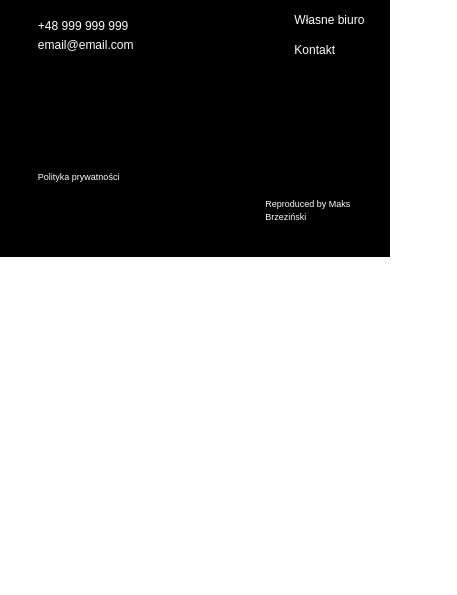
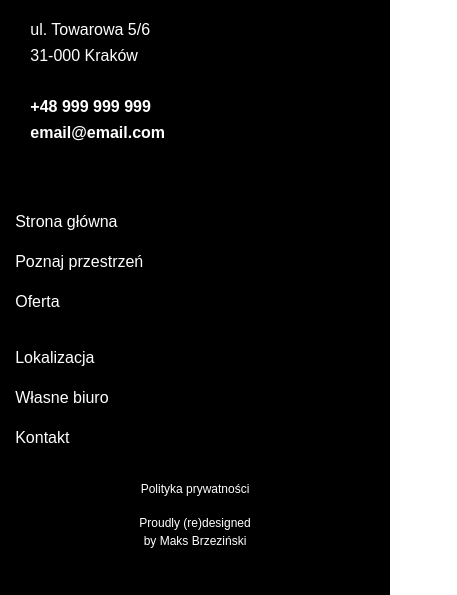
Before and after one commit to maksbrzezinski/OfficeSite, a Gatsby site: page /using-dsg in a window 390 px wide. Shown: the part 564-1159 px from the top of the page, 457 px wide, since content can reach past the window. Before the commit the page ends 844 px from the top, so only its background shows below. Built offline with nearby package versions, Linux system fonts and the light colour scheme; Gatsby itself is replaced by a stand-in of ours.

Commit message:
the whole website done responsive

```diff
--- a/src/components/Footer.jsx
+++ b/src/components/Footer.jsx
@@ -8,12 +8,14 @@ const Footer = () => {
             <h1>LOGO</h1>
             <p>ul. Towarowa 5/6 <br />31-000 Kraków</p>
             <p>+48 999 999 999 <br />email@email.com</p>
-            <p>Polityka prywatności</p>
         </CompanyDetails>
+
+        <p className="policy">Polityka prywatności</p>
+
         <LinksContainer>
             <ul>
                 <li>Strona główna</li>
-                <li class="lower">Poznaj przestrzeń</li>
+                <li>Poznaj przestrzeń</li>
                 <li>Oferta</li>
             </ul>
             <ul>
@@ -22,7 +24,8 @@ const Footer = () => {
                 <li>Kontakt</li>
             </ul>
         </LinksContainer>
-            <p className="reproduced">Reproduced by Maks Brzeziński</p>
+
+        <p className="reproduced">Proudly (re)designed by Maks Brzeziński</p>
     </FooterContainer>
   )
 }
@@ -30,28 +33,67 @@ const Footer = () => {
 export default Footer
 
 const FooterContainer = styled.div`
-    padding: 5vw 11.8vw;
+    position: relative;
     display: flex;
-    position: relative;
     flex-direction: row;
     align-items: center;
     justify-content: start;
-    margin: 8rem auto 0;
-    height: 410px;
+    min-height: 547px;
+    padding: 5% 9% 0;
+    margin-top: 170px;
+    background-color: #000;
     color: #fff;
-    background-color: #000;
 
-    .reproduced {
+    .policy, .reproduced {
         position: absolute;
-        font-size: 9px;
+        font-size: 12px;
+        font-weight: 300;
         width: 30vw;
-        bottom: 4%;
-        right: -10.5%;
+        bottom: 29px;
+        left: 80.5%;
+    }
+
+    .policy {
+        left: 9.1%;
+        font-weight: 400;
+    }
+
+    @media (max-width: 1300px) {
+        padding-left: 7%;
+        padding-right: 7%;
+
+        .policy {
+            left: 4%;
+        }
+
+        .reproduced {
+            left: 72%;
+        }
+    }
+
+    @media (max-width: 991px) {
+        .reproduced {
+            left: 65%;
+        }
     }
 
     @media (max-width: 768px) {
-        .reproduced {
-            right: 2%;
+        flex-direction: column;
+        align-items: start;
+
+        .policy {
+            margin-top: 35px;
+        }
+
+        .policy, .reproduced {
+            position: relative;
+            display: flex;
+            margin-left: auto;
+            margin-right: auto;
+            left: 0;
+            justify-content: center;
+            text-align: center;
+            order: 2;
         }
     }
 `
@@ -61,41 +103,35 @@ const CompanyDetails = styled.div`
     display: flex;
     flex-direction: column;
     width: 18vw;
-    height: 100%;
-    margin-top: -1.1%;
-    margin-left: -3.75%;
+    margin-top: -200px;
 
-    @media (max-width: 768px) {
-        width: 50vw;
-    }
-
-    h1, p ~ p {
-        font-family: "Poppins-bold", sans-serif;
+    h1, p:last-of-type {
+        font-family: "Poppins", sans-serif;
+        font-weight: 700;
     }
 
     h1 {
-        font-size: 49px;
-        margin-bottom: 2.15rem;
+        font-size: 65px;
+        margin-bottom: 46px;
     }
 
     p {
-        font-size: 12px;
+        font-size: 16px;
         margin-left: 3px;
-        line-height: 19px;
-    }
-
-    p ~ p {
-        margin-top: 0.3rem;
+        line-height: 26px;
     }
 
     p:last-of-type {
-        font-family: "Poppins", sans-serif;
-        font-size: 9px;
-        padding-top: 61%;
+        margin-top: 9px;
+    }
 
-        @media (max-width: 768px) {
-            padding-top: 11vh;
-    }
+    @media (max-width: 768px) {
+        margin-top: 0;
+        width: 50vw;
+
+        h1 {
+            margin-bottom: 30px;
+        }
     }
 `
 
@@ -103,10 +139,9 @@ const LinksContainer = styled.div`
     position: relative;
     display: flex;
     flex-direction: row;
-    height: 100%;
     width: 100vw;
-    margin-left: 28.5%;
-    top: 1px;
+    margin-left: 428px;
+    margin-top: -100px;
     text-align: left;
     align-items: center;
 
@@ -115,18 +150,38 @@ const LinksContainer = styled.div`
     }
 
     ul {
+        font-size: 16px;
+        font-weight: 400;
+        line-height: 40px;
+        width: 16.6vw;
         list-style-type: none;
-        width: 16.6vw;
-        line-height: 30px;
-        font-size: 12px;
+    }
+
+    @media (max-width: 1300px) {
+        margin-left: 250px;
+
+        ul {
+            width: 25vw;
+        }
+    }
+
+    @media (max-width: 991px) {
+        margin-left: 150px;
+
+        ul {
+            width: 30vw;
+        }
+    }
 
     @media (max-width: 768px) {
-        width: 50vw;
-        margin-left: 1%;
-    }
-    }
+        flex-direction: column;
+        margin-left: -48px;
+        margin-top: 40px;
+        align-items: start;
 
-    .lower {
-        margin-top: 1px;
+        ul {
+            width: 50vw;
+            margin-left: 1%;
+        }
     }
 `
```
Also changed, not shown: src/components/Hero.jsx (+11 -10 lines).
